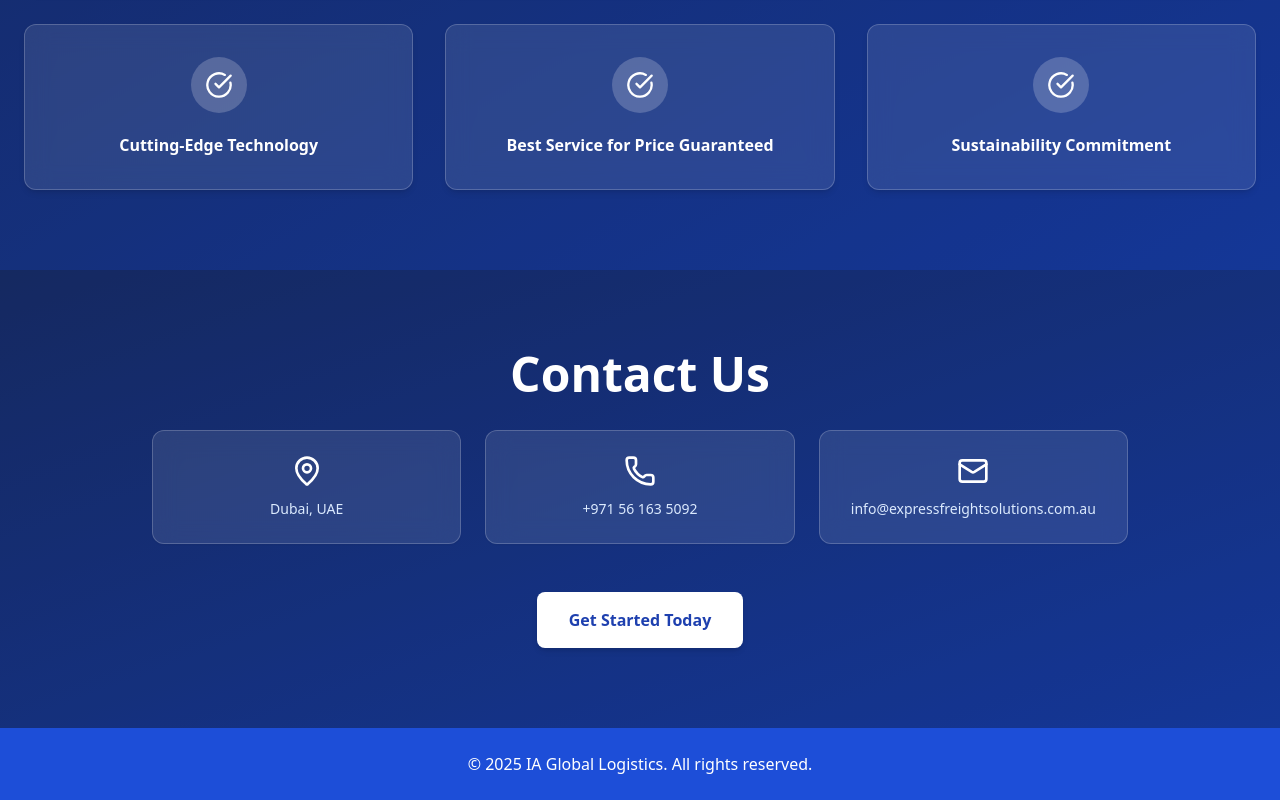
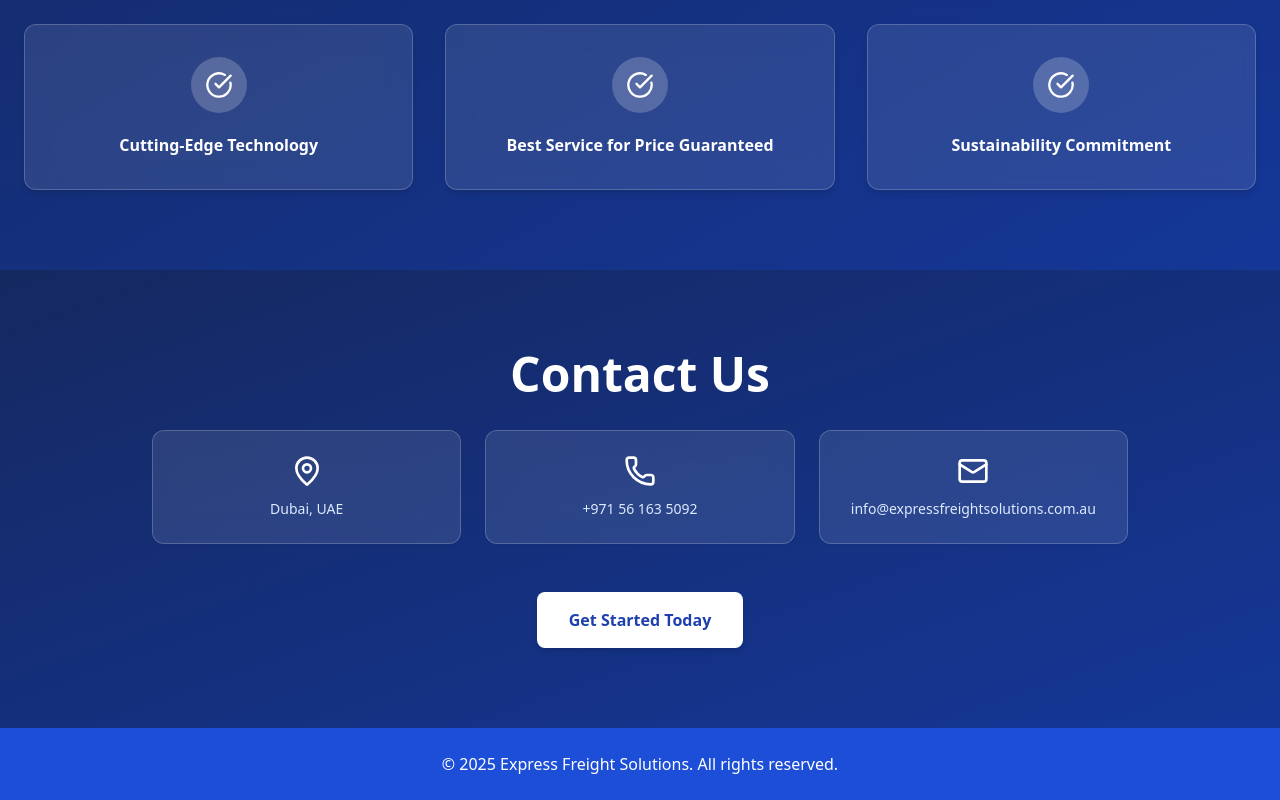
Before and after one commit to ParagVarshney/Express-freight-solutions-home-page, a React (Create React App) app in the folder Ia-Logistics Home page/: page / in a window 1280 px wide. Shown: the part 3036-3836 px from the top of the page. Built offline with nearby package versions, Linux system fonts and the light colour scheme.

Commit message:
Update Footer.js

```diff
--- a/Ia-Logistics Home page/src/components/Footer.js
+++ b/Ia-Logistics Home page/src/components/Footer.js
@@ -3,7 +3,7 @@
 const Footer = () => {
   return (
     <footer className="bg-blue-700 text-white text-center p-6">
-      <p>© {new Date().getFullYear()} IA Global Logistics. All rights reserved.</p>
+      <p>© {new Date().getFullYear()} Express Freight Solutions. All rights reserved.</p>
     </footer>
   );
 };
```
